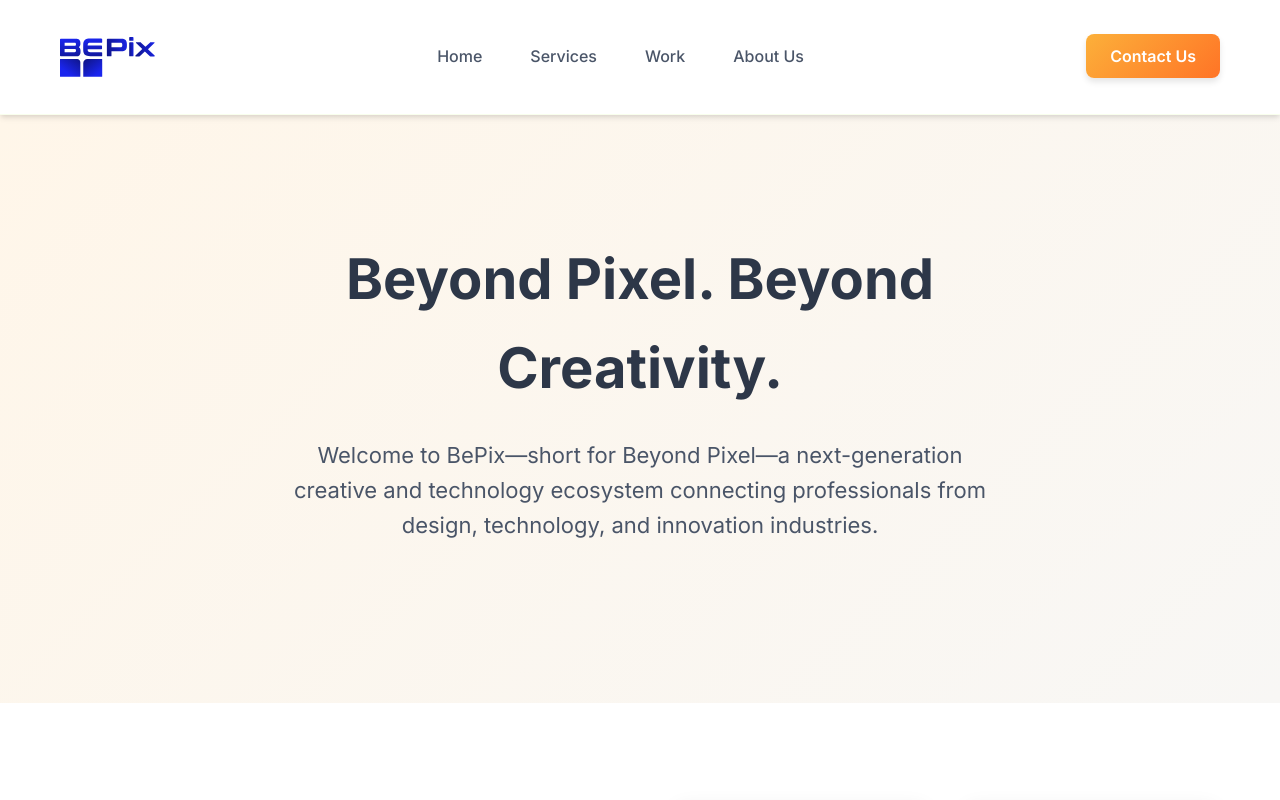
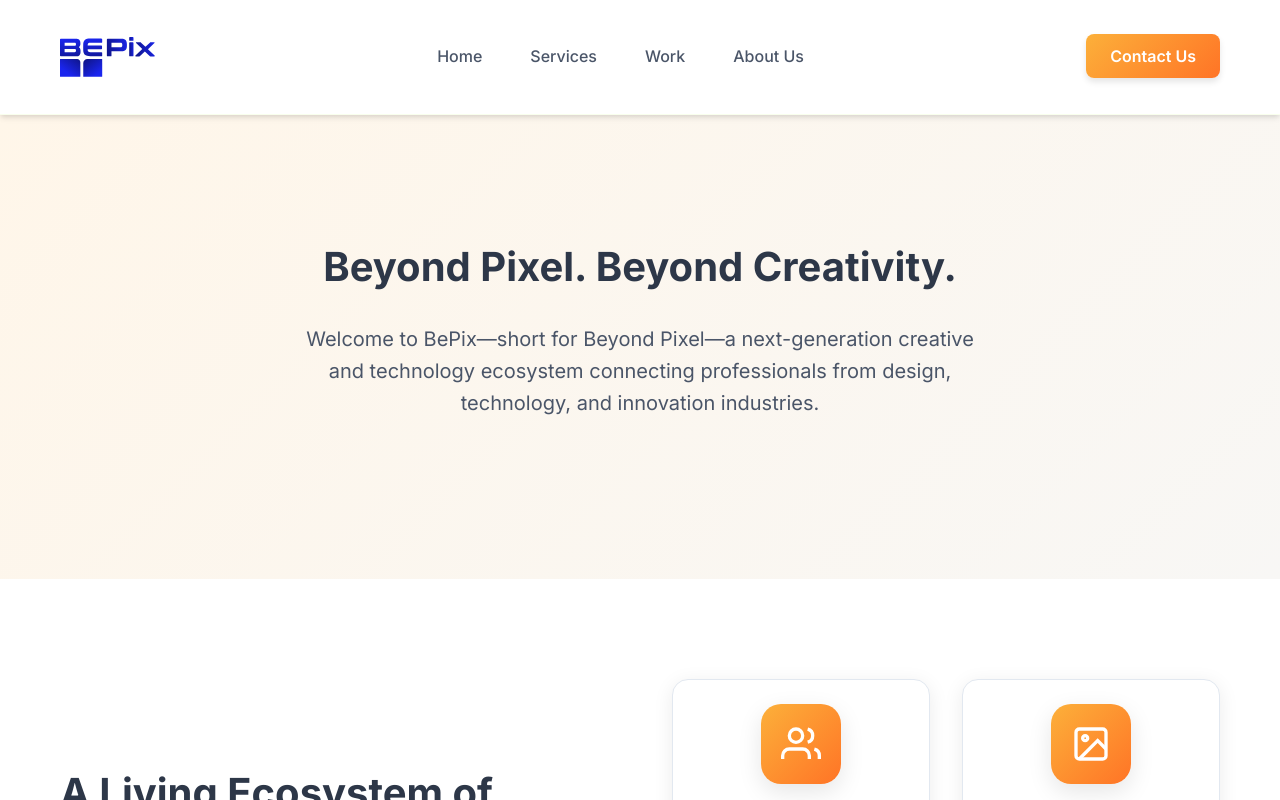
Before and after one commit to bepixcorp/bepix-nextjs, a Next.js app: page / in a window 1280 px wide. Shown: the top 800 px of the page. Built offline with nearby package versions, Linux system fonts and the light colour scheme.

Commit message:
Standardize hero section font sizes for mobile view - Consistent responsive typography across all pages

```diff
--- a/app/contact/page.tsx
+++ b/app/contact/page.tsx
@@ -17,7 +17,7 @@ export default function Contact() {
         <div className="container">
           <div style={{ maxWidth: '900px', margin: '0 auto', padding: '0 2rem' }}>
             <h1 style={{
-              fontSize: 'clamp(2rem, 5vw, 3.5rem)',
+              fontSize: 'clamp(1.75rem, 4vw, 2.5rem)',
               fontWeight: '700',
               marginBottom: '1.5rem',
               color: 'var(--accent)',
@@ -25,7 +25,7 @@ export default function Contact() {
               Let's Create Something Great Together
             </h1>
             <p style={{
-              fontSize: 'clamp(1rem, 3vw, 1.375rem)',
+              fontSize: 'clamp(1rem, 2.5vw, 1.25rem)',
               color: 'var(--text-secondary)',
               marginBottom: '2.5rem',
               lineHeight: '1.6',
--- a/app/page.tsx
+++ b/app/page.tsx
@@ -16,7 +16,7 @@ export default function Home() {
         <div className="container">
            <div style={{ maxWidth: '900px', margin: '0 auto', padding: '0 2rem' }}>
             <h1 style={{
-              fontSize: 'clamp(2rem, 5vw, 3.5rem)',
+              fontSize: 'clamp(1.75rem, 4vw, 2.5rem)',
               fontWeight: '700',
               marginBottom: '1.5rem',
               color: 'var(--accent)',
@@ -24,7 +24,7 @@ export default function Home() {
               Beyond Pixel. Beyond Creativity.
             </h1>
             <p style={{
-              fontSize: 'clamp(1rem, 3vw, 1.375rem)',
+              fontSize: 'clamp(1rem, 2.5vw, 1.25rem)',
               color: 'var(--text-secondary)',
               marginBottom: '2.5rem',
               lineHeight: '1.6',
--- a/app/work/page.tsx
+++ b/app/work/page.tsx
@@ -42,7 +42,7 @@ export default function Work() {
         <div className="container">
           <div style={{ maxWidth: '900px', margin: '0 auto', textAlign: 'center', padding: '0 2rem' }}>
             <h2 style={{
-              fontSize: 'clamp(2rem, 5vw, 3.5rem)',
+              fontSize: 'clamp(1.75rem, 4vw, 2.5rem)',
               fontWeight: '700',
               marginBottom: '1.5rem',
               color: 'var(--accent)',
@@ -50,7 +50,7 @@ export default function Work() {
               Empowering Businesses with Design, Technology & Growth
             </h2>
             <p style={{
-              fontSize: 'clamp(1rem, 3vw, 1.375rem)',
+              fontSize: 'clamp(1rem, 2.5vw, 1.25rem)',
               color: 'var(--text-secondary)',
               marginBottom: '2.5rem',
               lineHeight: '1.6',
```
